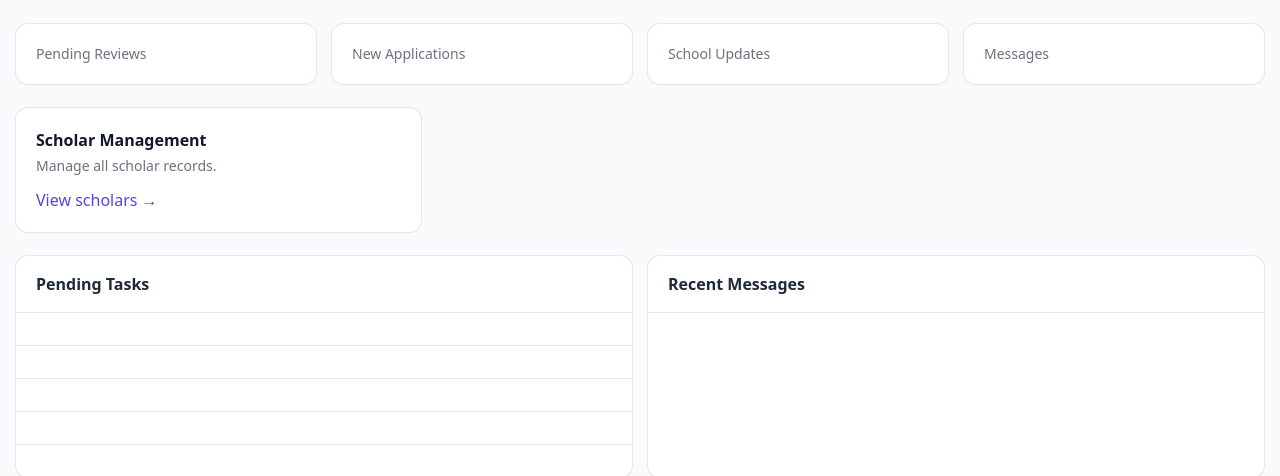
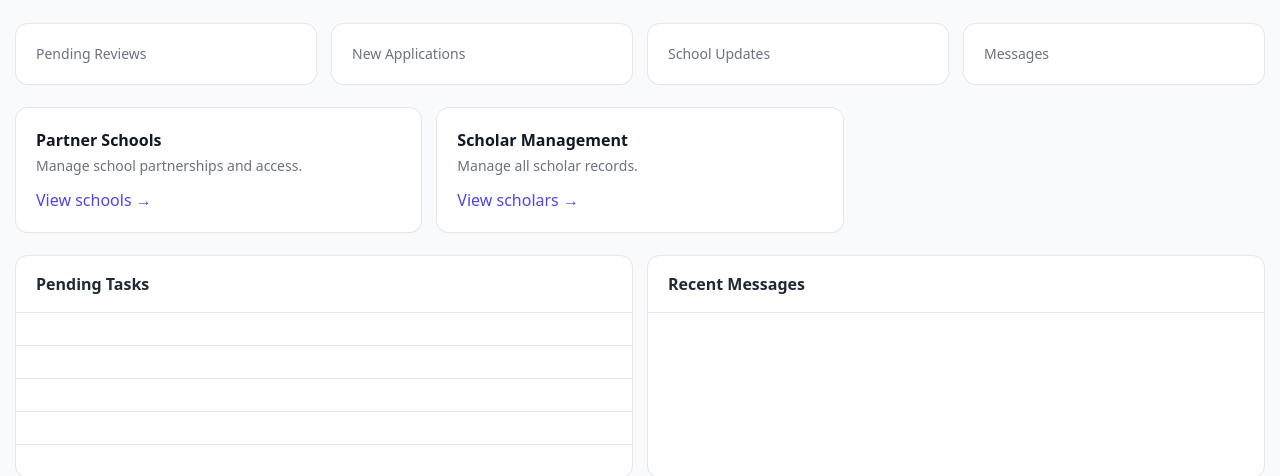
Before and after one commit to wilmarcabigas/Cebu-ScholarHub, a CodeIgniter 4 app: the page made by Cebu_ScholarHub/app/Views/dashboard/staff.php in a window 1280 px wide. Shown: the part 144-620 px from the top of the page. Run offline with PHP 8.4 and a stand-in for CodeIgniter, Linux system fonts and the light colour scheme; the template is opened without the code that fills it, so the values that code supplies are empty; some libraries are stand-ins or nearby versions.

Commit message:
fix: Update links to use site_url for consistency in admin and staff dashboards

```diff
--- a/Cebu_ScholarHub/app/Views/dashboard/admin.php
+++ b/Cebu_ScholarHub/app/Views/dashboard/admin.php
@@ -56,7 +56,7 @@
             <span class="mt-3 inline-flex text-indigo-600 group-hover:translate-x-0.5 transition-transform">View users →</span>
         </a>
 
-    <a href="/admin/schools"
+    <a href="<?= site_url('admin/schools') ?>"
            class="group rounded-xl bg-white p-5 shadow-sm ring-1 ring-gray-200 hover:shadow-md transition">
             <h3 class="font-semibold text-gray-900">Partner Schools</h3>
             <p class="mt-1 text-sm text-gray-500">Manage school partnerships and access.</p>
--- a/Cebu_ScholarHub/app/Views/dashboard/staff.php
+++ b/Cebu_ScholarHub/app/Views/dashboard/staff.php
@@ -39,14 +39,14 @@
     <!-- Quick Actions -->
 
     <div class="grid gap-4 sm:grid-cols-2 lg:grid-cols-3">
-       <!--
-        <a href="/admin/schools"
+
+        <a href="<?= site_url('admin/schools') ?>"
            class="group rounded-xl bg-white p-5 shadow-sm ring-1 ring-gray-200 hover:shadow-md transition">
             <h3 class="font-semibold text-gray-900">Partner Schools</h3>
             <p class="mt-1 text-sm text-gray-500">Manage school partnerships and access.</p>
             <span class="mt-3 inline-flex text-indigo-600 group-hover:translate-x-0.5 transition-transform">View schools →</span>
         </a>
--->
+
         <a href="<?= site_url('scholars') ?>"
             class="group rounded-xl bg-white p-5 shadow-sm ring-1 ring-gray-200 hover:shadow-md transition">
             <h3 class="font-semibold text-gray-900">Scholar Management</h3>
```
